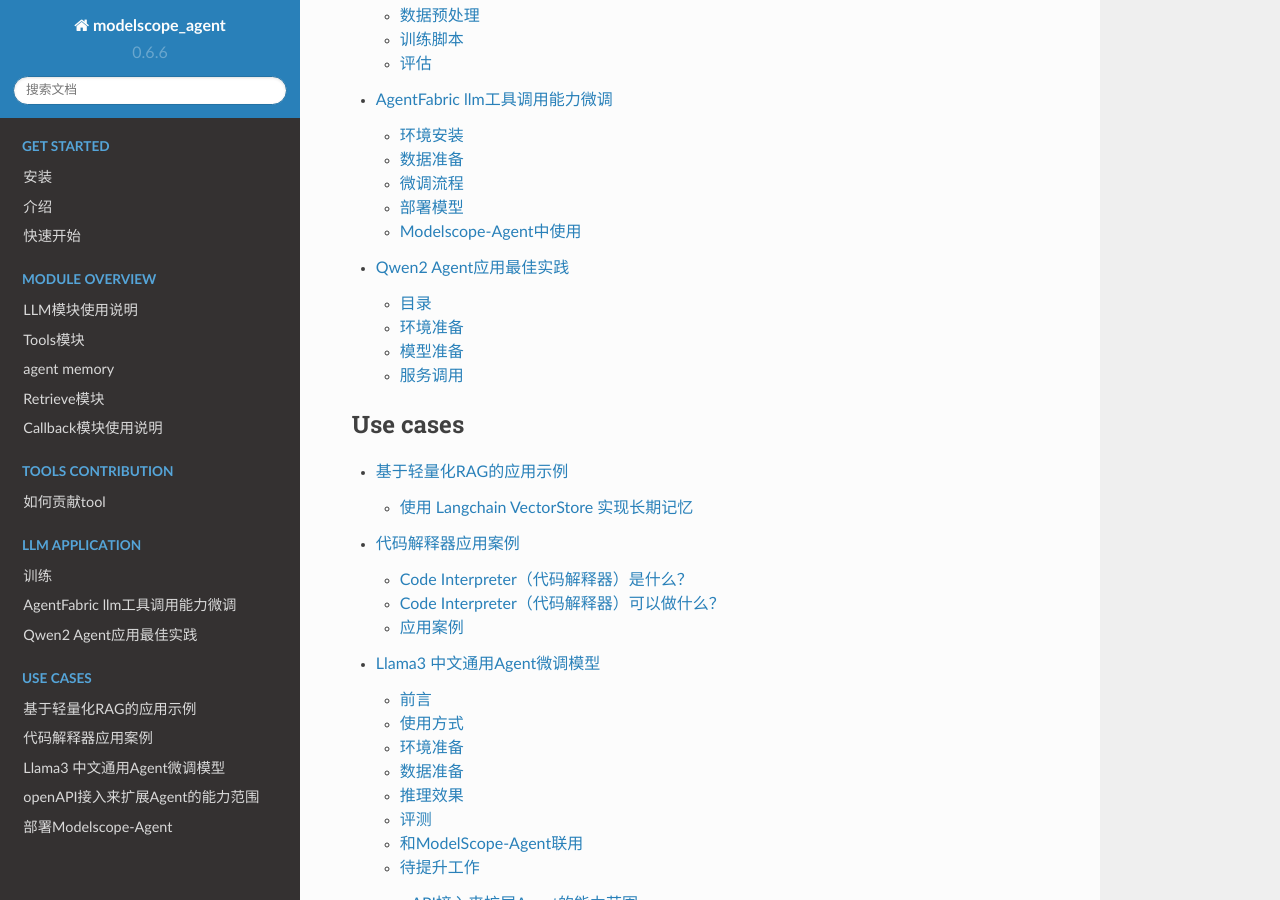
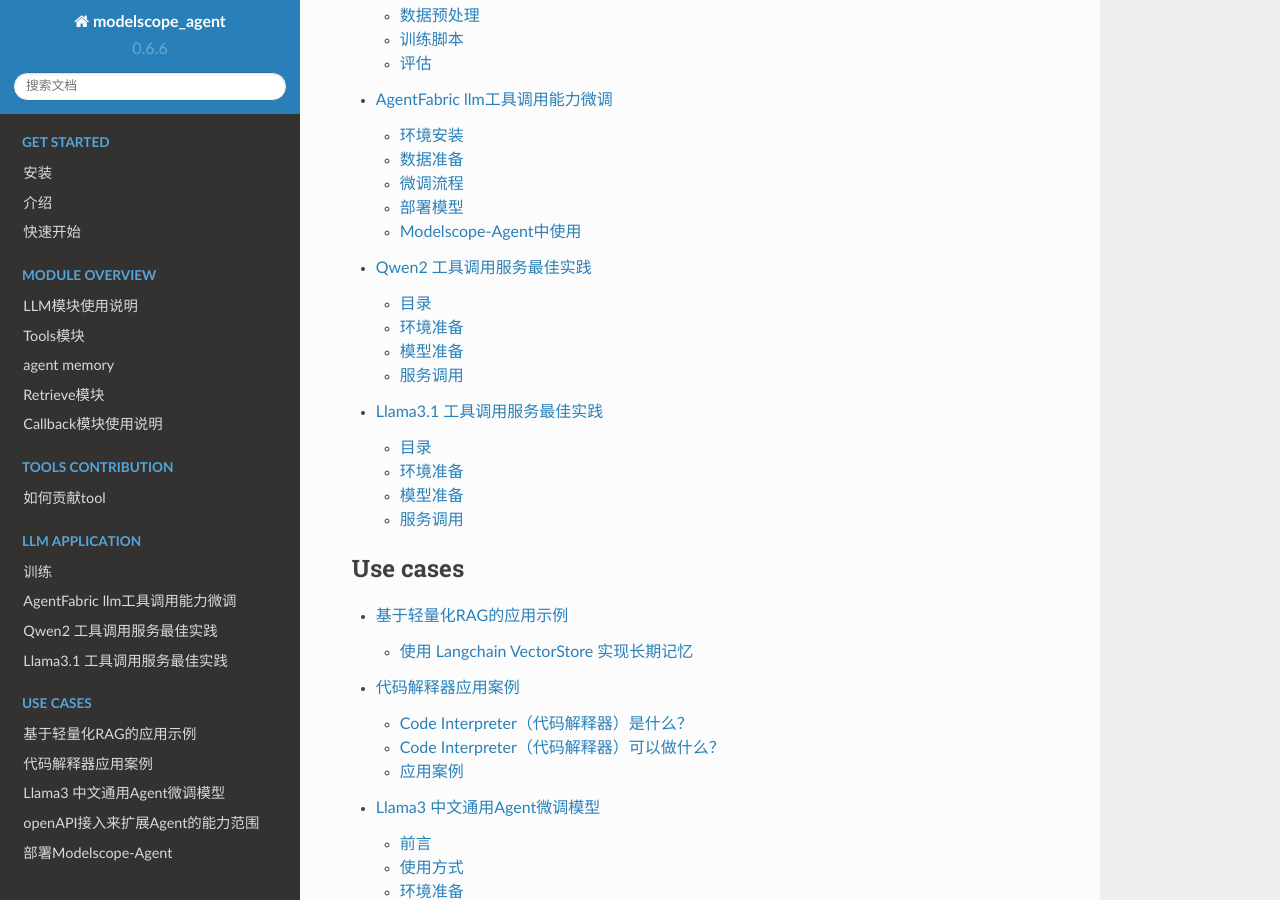
Before and after one commit to modelscope/modelscope-agent, a Sphinx documentation site: the page built from docs/source/index.rst, in a window 1280 px wide and 900 px high, scrolled down 1181 px. Built offline with Sphinx 7.4.7 and the Read the Docs theme 2.0.0, drawn with Linux system fonts in a browser that asks for light colours.

Commit message:
update docs index

```diff
--- a/docs/source/index.rst
+++ b/docs/source/index.rst
@@ -38,6 +38,7 @@
    training_llms/train.md
    training_llms/train_agentfabric_llm_tool_use.md
    llms/qwen2_tool_calling.md
+   llms/llama3.1_tool_calling.md
 
 
 .. toctree::
--- a/docs/source/llms/llama3.1_tool_calling.md
+++ b/docs/source/llms/llama3.1_tool_calling.md
@@ -1,4 +1,4 @@
-# Llama3.1 Agent应用最佳实践
+# Llama3.1 工具调用服务最佳实践
 
 
 ## 目录
--- a/docs/source/llms/qwen2_tool_calling.md
+++ b/docs/source/llms/qwen2_tool_calling.md
@@ -1,4 +1,4 @@
-# Qwen2 Agent应用最佳实践
+# Qwen2 工具调用服务最佳实践
 
 
 ## 目录
--- a/docs/source_en/index.rst
+++ b/docs/source_en/index.rst
@@ -38,7 +38,7 @@
    training_llms/train.md
    training_llms/train_agentfabric_llm_tool_use.md
    llms/qwen2_tool_calling.md
-
+   llms/llama3.1_tool_calling.md
 
 .. toctree::
    :maxdepth: 2
```
Also changed, not shown: docs/source_en/llms/llama3.1_tool_calling.md (+1 -1 lines), docs/source_en/llms/qwen2_tool_calling.md (+1 -1 lines).
